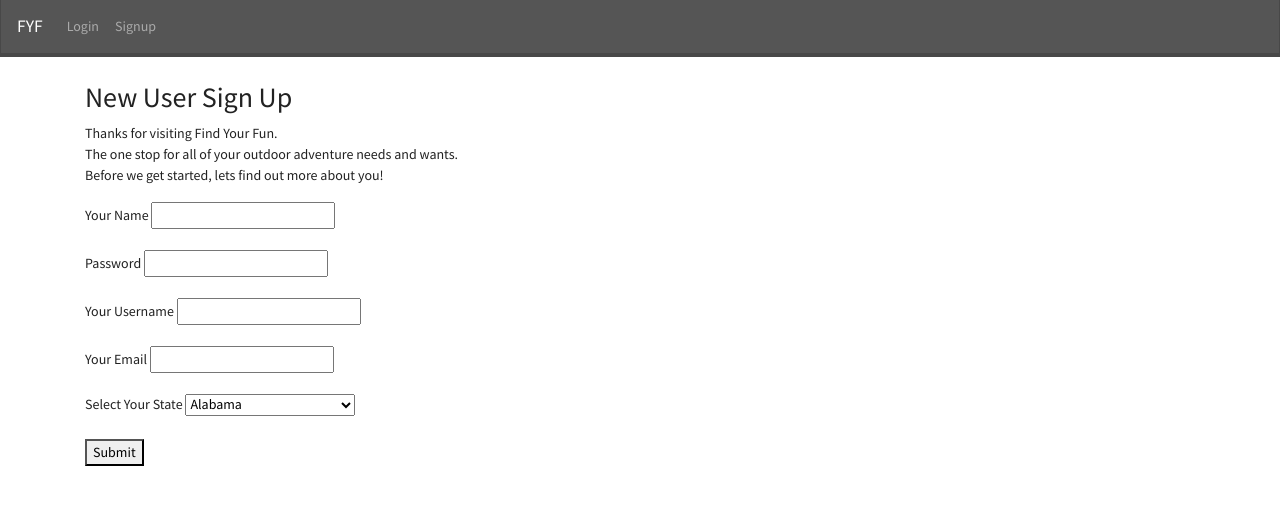
After one commit to smackin/findyourfun, a Flask app: page /users/new in a window 1280 px wide. The commit adds this page. Shown: the top 505 px of the page. Run offline with Flask 2, Linux system fonts and the light colour scheme; some libraries are stand-ins or nearby versions.

Commit message:
updated py files

```diff
--- a/app.py
+++ b/app.py
@@ -1,7 +1,9 @@
-from flask import Flask, render_template
+from crypt import methods
+from flask import Flask, render_template, flash ,get_flashed_messages, redirect
 from flask_sqlalchemy import SQLAlchemy
-from models import db, connect_db
+from models import db, connect_db, User
 from flask_debugtoolbar import DebugToolbarExtension
+from forms import AddUserForm
 
 app = Flask(__name__)
 
@@ -18,3 +20,31 @@ connect_db(app)
 def home_page():
     """displayes home page"""
     return render_template('base.html')
+
+@app.route('/users/new', methods=['GET', 'POST'])
+def add_user():
+    """Add user"""
+    form = AddUserForm()
+    if form.validate_on_submit():
+        name = form.name.data
+        username = form.username.data
+        password = form.password.data
+        email = form.email.data
+        state = form.state.data
+
+        nwusr =  User(name=name,
+                    username=username,
+                    password=password,
+                    email=email,
+                    state=state)
+        db.session.add(nwusr)
+        db.session.commit()
+        # flash (f'Created new User {username}, welcome {name}')
+        return redirect('/')
+    else:
+        return render_template('add_user_form.html', form=form)
+
+
+
+# @app.route('user/login', methods=['GET', 'POST'])
+# def login_user():
--- a/findyourfun.sql
+++ b/findyourfun.sql
@@ -6,7 +6,7 @@ CREATE TABLE "user" (
     "UserName" string   NOT NULL,
     "Password" string   NOT NULL,
     "email" string   NOT NULL,
-    "State" string(2)   NOT NULL,
+    "State" select,   NOT NULL,
     CONSTRAINT "pk_user" PRIMARY KEY (
         "userID"
     )
--- a/forms.py
+++ b/forms.py
@@ -11,7 +11,6 @@ class AddUserForm(FlaskForm):
     state = SelectField('Select Your State', choices=[
         ('AL','Alabama'),
         ('AK','Alaska'),
-        ('AS','American Samoa'),
         ('AZ','Arizona'),
         ('AR','Arkansas'),
         ('CA','California'),
@@ -64,4 +63,4 @@ class AddUserForm(FlaskForm):
         ('WA','Washington'),
         ('WV','West Virginia'),
         ('WI','Wisconsin'),
-        ('WY','Wyoming')  ])
+        ('WY','Wyoming')])
--- a/models.py
+++ b/models.py
@@ -8,11 +8,10 @@ class User(db.Model):
     """User"""
     __tablename__ = 'users'
     id = db.Column(db.Integer, primary_key=True)
-    Name = db.Column(db.Text, nullable=False)
+    name = db.Column(db.Text, nullable=False)
     username = db.Column(db.Text, nullable=False ,unique=True)
     password = db.Column(db.Text, nullable=False)
     email = db.Column(db.Text, nullable=False ,unique=True)
-    APIKey = db.Column(db.Integer, nullable=False)
     state = db.Column(db.String(2), nullable=False)
 
 
--- /dev/null
+++ b/templates/add_user_form.html
@@ -0,0 +1,29 @@
+{% extends 'base.html' %}
+{% block content %}
+<h2>New User Sign Up</h2>
+
+<p>Thanks for visiting Find Your Fun. <br>
+The one stop for all of your outdoor adventure needs and wants.<br>
+Before we get started, lets find out more about you! </p>
+
+<form id="user-add-form" method="POST">
+    {{ form.hidden_tag() }} <!--add type=hidden form fields -->
+
+    {% for field in form
+        if field.widget.input_type != 'hidden' %}
+
+    <p>
+        {{ field.label }}
+        {{ field }}
+
+        {% for error in field.errors %}
+        {{ error }}
+        {% endfor %}
+    </p>
+
+    {% endfor %}
+
+    <button action="/" type="submit">Submit</button>
+</form>
+
+{% endblock %}
--- a/templates/base.html
+++ b/templates/base.html
@@ -10,16 +10,27 @@
 <body>
 
 <nav class="navbar navbar-expand-lg navbar-dark bg-dark mb-4">
-  <a class="navbar-brand" href="/">Welcome</a>
+  <a class="navbar-brand" href="/">FYF</a>
   <ul class="navbar-nav">
-    <li class="nav-item"><a class="nav-link" href="/">LINK A </a></li>
-    <li class="nav-item"><a class="nav-link" href="/">LINK B</a></li>
+    <li class="nav-item"><a class="nav-link" href="/">Login </a></li>
+    <li class="nav-item"><a class="nav-link" href="/users/new">Signup</a></li>
   </ul>
 </nav>
 
 
 <div class="container">
 {% block content %}
+
+
+<h2> Welcome to FYF.  </h2>
+
+
+<a href="/users/new" class="btn btn"> Click here to get started. </a>
+
+
+<a href="/users" class="btn btn"> Returning to find more fun? Click here to login </a>
+
+
 {% endblock %}
 </div>
 
```
Also changed, not shown: templates/users.html (added, +34 -0 lines), parks.py (added).
